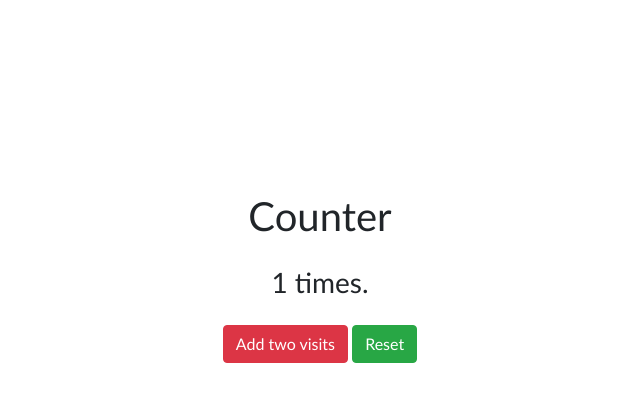
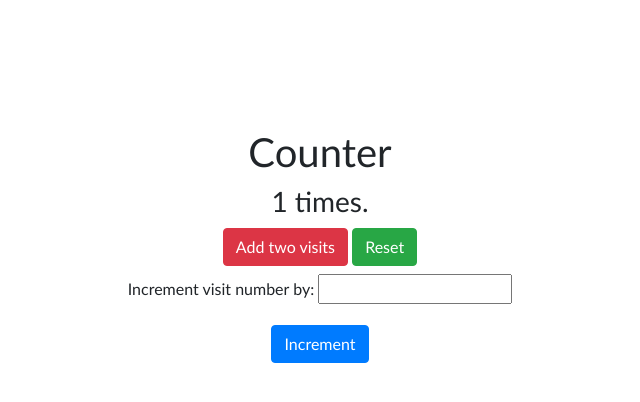
Before and after one commit to Farhoud-Rand/Python-Stack, a Flask app: page / in a window 1280 px wide. Shown: the top 402 px of the page, without its empty margins (320-960 px from the left). Run offline with Flask 3, Linux system fonts and the light colour scheme; some libraries are stand-ins or nearby versions.

Commit message:
flask assignment second version

```diff
--- a/flaskPy3Eev/Counter/server.py
+++ b/flaskPy3Eev/Counter/server.py
@@ -1,4 +1,4 @@
-from flask import Flask, render_template, redirect, session
+from flask import Flask, render_template, redirect, session, request
 app = Flask(__name__)
 app.secret_key = "my_key"
 
@@ -38,5 +38,16 @@ def clear_session():
     session.clear() # clears all keys
     return redirect("/")
 
+# Increment the number of visits by spcific number
+@app.route('/increment_by', methods=['POST'])
+def increment_by():
+    number = int(request.form['increment_by_number'])
+    if 'visits' not in session:
+        session['visits'] = number - 1 # Inintialize the value to be 1
+    else:
+        # Increment 'visits' if it exists
+        session['visits'] += number - 1
+    return redirect("/")
+
 if __name__ == "__main__":
     app.run(debug=True)
--- a/flaskPy3Eev/Counter/static/css/style.css
+++ b/flaskPy3Eev/Counter/static/css/style.css
@@ -1,9 +1,11 @@
 .custom-body {
     text-align: center;
-    margin: 15% 0%;
+    margin: 10% auto;
+    width: 35%;
     font-family:'Gill Sans', 'Gill Sans MT', Calibri, 'Trebuchet MS', sans-serif;
 }
 
-.header3 {
+
+.header3, .mb-3 {
     margin: 2%;
 }
--- a/flaskPy3Eev/Counter/templates/index.html
+++ b/flaskPy3Eev/Counter/templates/index.html
@@ -18,6 +18,15 @@
     <a href="/add_two"><button id="add2_button" type="button" class="btn btn-danger">Add two visits</button></a>
     <a href="/reset"><button id="reset_button" type="button" class="btn btn-success">Reset</button></a>
 
+    <!-- Add form to make the user enter the number of increment -->
+    <form action="/increment_by" method="post">
+        <div class="mb-3">
+            <label for="number">Increment visit number by:</label>
+            <input type="text" id="number" name="increment_by_number">
+        </div>
+        <button type="submit" class="btn btn-primary">Increment</button>
+    </form>
+
 </body>
 
 </html>
```
